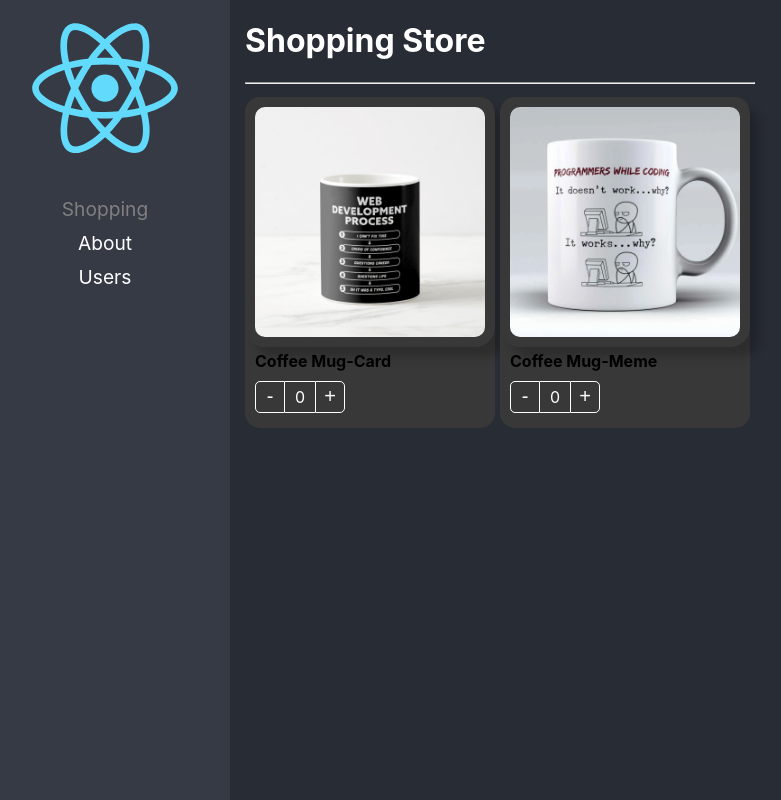
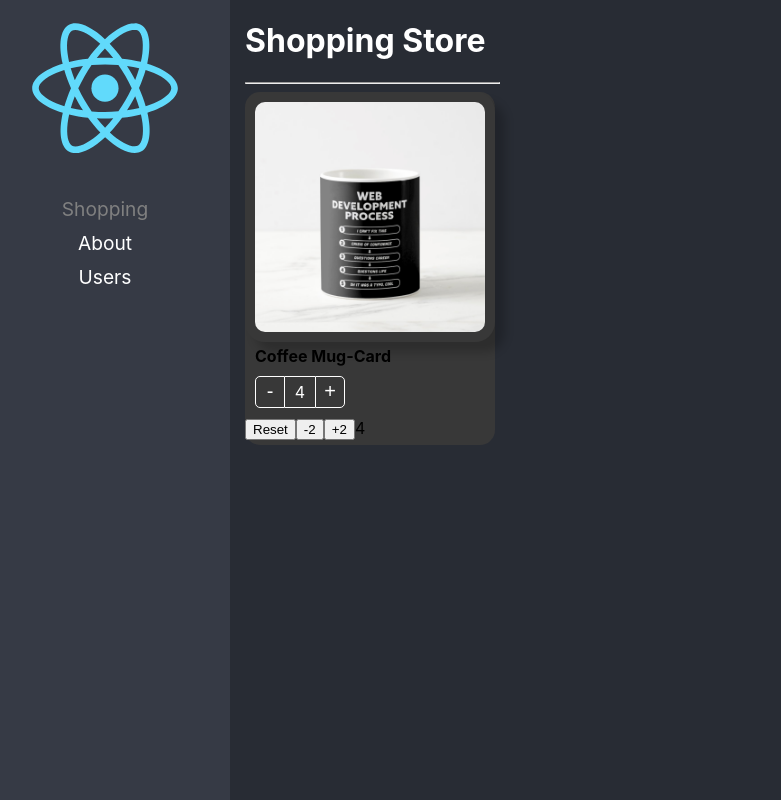
Before and after one commit to Jaguilars5/React-adv, a React (Create React App) app: page / in a window 1280 px wide. Shown: the whole page, without its empty margins (20-801 px from the left). Built offline with nearby package versions, Linux system fonts and the light colour scheme.

Commit message:
Fin del patron

```diff
--- a/src/02-componet-patterns/components/ProductButtons.tsx
+++ b/src/02-componet-patterns/components/ProductButtons.tsx
@@ -1,4 +1,4 @@
-import { CSSProperties, useContext } from "react";
+import { CSSProperties, useCallback, useContext } from "react";
 import { ProductContext } from "./ProductCard";
 import styles from "../styles/styles.module.css";
 
@@ -8,18 +8,27 @@ export interface Props {
 }
 
 export const ProductButtons = ({ className, style }: Props) => {
-  const { increaseBy, counter } = useContext(ProductContext);
+	//Todo: maxCount
+	const { increaseBy, counter, maxCount } = useContext(ProductContext);
+	const isMaxReached = useCallback(() => !!maxCount && counter === maxCount, [counter, maxCount]);
 
+	//!TRUE si count===maxCount
+	//!False si no lo es
 	return (
-    <div className={`${styles.buttonsContainer} ${className}`} style={style}>
-
-      <button className={styles.buttonMinus} onClick={() => increaseBy(-1)}>
+		<div
+			className={`${styles.buttonsContainer} ${className}`}
+			style={style}>
+			<button
+				className={styles.buttonMinus}
+				onClick={() => increaseBy(-1)}>
 				-
 			</button>
 
 			<div className={styles.countLabel}>{counter}</div>
 
-      <button className={styles.buttonAdd} onClick={() => increaseBy(1)}>
+			<button
+				className={`${styles.buttonAdd} ${isMaxReached() ? styles.disabled : ""}`}
+				onClick={() => increaseBy(1)}>
 				+
 			</button>
 		</div>
--- a/src/02-componet-patterns/components/ProductCard.tsx
+++ b/src/02-componet-patterns/components/ProductCard.tsx
@@ -1,5 +1,11 @@
-import { createContext, CSSProperties, ReactElement } from "react";
-import { onChangeArgs, Product, ProductContextProps } from "../interfaces/interfaces";
+import { createContext, CSSProperties } from "react";
+import {
+	InitialValues,
+	onChangeArgs,
+	Product,
+	ProductCardHandlers,
+	ProductContextProps,
+} from "../interfaces/interfaces";
 import { useProduct } from "../hooks/useProduct";
 import styles from "../styles/styles.module.css";
 
@@ -9,15 +15,30 @@ const { Provider } = ProductContext;
 
 export interface Props {
 	product: Product;
-	children?: ReactElement | ReactElement[];
+	// children?: ReactElement | ReactElement[];
+	children: (args: ProductCardHandlers) => JSX.Element;
 	className?: string;
 	style?: CSSProperties;
 	onChange?: (args: onChangeArgs) => void;
 	value?: number;
+	initialValues?: InitialValues;
 }
 
-export const ProductCard = ({ children, product, className, style, onChange, value }: Props) => {
-	const { counter, increaseBy } = useProduct({ onChange, product ,value}); //!Custom Hook
+export const ProductCard = ({
+	children,
+	className,
+	initialValues,
+	onChange,
+	product,
+	style,
+	value,
+}: Props) => {
+	const { counter, increaseBy, maxCount, isMaxCountReached, reset } = useProduct({
+		onChange,
+		product,
+		value,
+		initialValues,
+	}); //!Custom Hook
 
 	return (
 		<Provider
@@ -25,18 +46,21 @@ export const ProductCard = ({ children, product, className, style, onChange, val
 				counter,
 				increaseBy,
 				product,
+				maxCount,
 			}}>
 			<div
 				className={` ${styles.productCard} ${className} `}
 				style={style}>
-				{children}
-				{/* <ProductImage img={product.img} />
-      <ProductTitle title={product.title} />
-    <ProductButtons counter={counter} increaseBy={increaseBy} /> */}
+				{children({
+					count: counter,
+					isMaxCountReached,
+					maxCount,
+					product,
+
+					increaseBy,
+					reset,
+				})}
 			</div>
 		</Provider>
 	);
 };
-// ProductCard.Title = ProductTitle;
-// ProductCard.Image = ProductImage;
-// ProductCard.Buttons = ProductButtons;
--- a/src/02-componet-patterns/hooks/useProduct.ts
+++ b/src/02-componet-patterns/hooks/useProduct.ts
@@ -1,26 +1,47 @@
-import { useEffect, useState } from "react";
-import { Product, onChangeArgs } from "../interfaces/interfaces";
+import { useEffect, useRef, useState } from "react";
+import { InitialValues, Product, onChangeArgs } from "../interfaces/interfaces";
 
 export interface useProductArgs {
 	product: Product;
 	onChange?: (args: onChangeArgs) => void;
 	value?: number;
+	initialValues?: InitialValues;
 }
 
-export const useProduct = ({ onChange, product, value = 0 }: useProductArgs) => {
-	const [counter, setCounter] = useState(value);
+export const useProduct = ({ onChange, product, value = 0, initialValues }: useProductArgs) => {
+	const [counter, setCounter] = useState<number>(initialValues?.count || value);
+
+	const isMounted = useRef(false);
 
 	const increaseBy = (value: number) => {
-		const newValue = Math.max(counter + value, 0);
-
+		let newValue = Math.max(counter + value, 0);
+		if (initialValues?.maxCount) {
+			newValue = Math.min(newValue, initialValues.maxCount);
+		}
 		setCounter(newValue);
 
 		onChange && onChange({ count: newValue, product });
 	};
 
+	const reset = () => {
+		setCounter(initialValues?.count || value);
+	};
+
 	useEffect(() => {
+		if (!isMounted.current) return;
 		setCounter(value);
 	}, [value]);
 
-	return { counter, increaseBy };
+	useEffect(() => {
+		isMounted.current = true;
+	}, []);
+
+	return {
+		counter,
+		isMaxCountReached: !!initialValues?.count && counter === initialValues.maxCount,
+		maxCount: initialValues?.maxCount,
+
+		increaseBy,
+		reset,
+	};
 };
--- a/src/02-componet-patterns/pages/ShoppingPage.tsx
+++ b/src/02-componet-patterns/pages/ShoppingPage.tsx
@@ -1,30 +1,24 @@
 import { ProductButtons, ProductCard, ProductImage, ProductTitle } from "../components";
 import "../styles/custom-styles.css";
 import { products } from "../data/product";
-import { useShoppingCart } from "../hooks/useShoppingCart";
 
+const product = products[0];
 export const ShoppingPage = () => {
-	const { onProductCartChange, shoppingCard } = useShoppingCart();
-
 	return (
 		<div>
 			<h1>Shopping Store</h1>
 
 			<hr />
-
-			<div
-				style={{
-					display: "flex",
-					flexDirection: "row",
-					flexWrap: "wrap",
+			<ProductCard
+				className="bg-dark text-white"
+				key={product.id}
+				product={product}
+				initialValues={{
+					count: 4,
+					maxCount: 15,
 				}}>
-				{products.map((product) => (
-					<ProductCard
-						className="bg-dark text-white"
-						key={product.id}
-						onChange={onProductCartChange}
-						product={product}
-						value={shoppingCard[product.id]?.count || 0}>
+				{({ reset, count, maxCount, increaseBy, isMaxCountReached }) => (
+					<>
 						<ProductImage
 							className="custom-image"
 							style={{ boxShadow: "10px 10px 10px rgba(0,0,0,0.2)" }}
@@ -33,34 +27,15 @@ export const ShoppingPage = () => {
 						<ProductTitle className="text-white text-bold" />
 
 						<ProductButtons className="custom-buttons" />
-					</ProductCard>
-				))}
-			</div>
 
-			<div className="shopping-cart">
-				{Object.entries(shoppingCard).map(([key, product]) => (
-					<ProductCard
-						className="bg-dark text-white"
-						key={key}
-						onChange={onProductCartChange}
-						product={product}
-						style={{ width: "100px" }}
-						value={product.count}>
-						<ProductImage
-							className="custom-image"
-							style={{ boxShadow: "10px 10px 10px rgba(0,0,0,0.2)" }}
-						/>
+						<button onClick={reset}>Reset</button>
+						<button onClick={() => increaseBy(-2)}>-2</button>
+						{!isMaxCountReached && <button onClick={() => increaseBy(+2)}>+2</button>}
 
-						<ProductButtons
-							className="custom-buttons"
-							style={{
-								display: "flex",
-								justifyContent: "center",
-							}}
-						/>
-					</ProductCard>
-				))}
-			</div>
+						<span>{count}</span>
+					</>
+				)}
+			</ProductCard>
 		</div>
 	);
 };
--- a/src/02-componet-patterns/styles/custom-styles.css
+++ b/src/02-componet-patterns/styles/custom-styles.css
@@ -18,8 +18,8 @@
 
 .custom-buttons button,
 .custom-buttons div {
-  color: white !important;
-  border-color: white !important;
+	color: white;
+	border-color: white;
 }
 
 .shopping-cart {
--- a/src/02-componet-patterns/styles/styles.module.css
+++ b/src/02-componet-patterns/styles/styles.module.css
@@ -58,3 +58,9 @@
 .buttonAdd:hover {
   background-color: rgba(0, 0, 0, 0.1);
 }
+
+.disabled{
+  border-color: grey !important;
+  border-left: 1px solid white !important;
+  color: grey !important;
+}
--- a/src/index.tsx
+++ b/src/index.tsx
@@ -8,9 +8,9 @@ const root = ReactDOM.createRoot(
   document.getElementById("root") as HTMLElement
 );
 root.render(
-  <React.StrictMode>
+  // <React.StrictMode>
     <App />
-  </React.StrictMode>
+  // </React.StrictMode>
 );
 
 // If you want to start measuring performance in your app, pass a function
```
Also changed, not shown: src/02-componet-patterns/interfaces/interfaces.ts (+16 -1 lines). Lines whose indentation alone changed are shown as unchanged.
